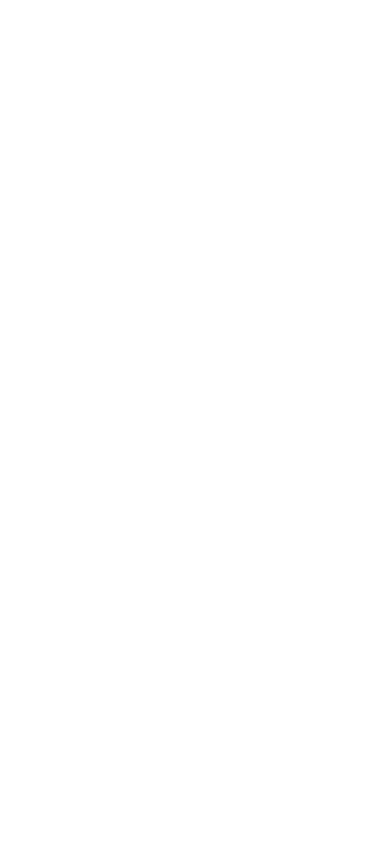
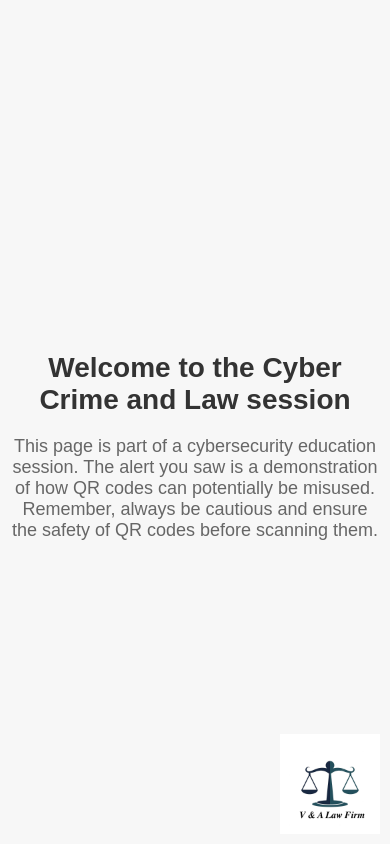
Before and after one commit to 07cs07/cyber-law-qr-code-quiz, a plain HTML site: page index.html in a window 390 px wide. Both pictures are taken after a click on the element "Close". Drawn offline with Linux system fonts and the light colour scheme.

Commit message:
Updating index.html with logo path

```diff
--- a/index.html
+++ b/index.html
@@ -4,16 +4,30 @@
     <meta charset="UTF-8">
     <meta http-equiv="X-UA-Compatible" content="IE=edge">
     <meta name="viewport" content="width=device-width, initial-scale=1.0">
-    <title>QR Code Demo</title>
+    <title>Cyber Crime and Law Session</title>
     <style>
+    @keyframes blinker {
+          50% { opacity: 0; }
+        }
+        .blinking {
+          animation: blinker 0.5s linear infinite;
+        }
         body, html {
             height: 100%;
             margin: 0;
+            padding: 0;
             display: flex;
             justify-content: center;
             align-items: center;
             text-align: center;
-            font-size: 16px; /* Base font size */
+            font-family: Arial, sans-serif;
+            background-color: #f7f7f7;
+        }
+        .logo {
+            position: absolute;
+            bottom: 10px;
+            right: 10px;
+            width: 100px; /* Set the size of your logo */
         }
         .modal {
             display: flex;
@@ -37,31 +51,43 @@
             font-size: 18px; /* Font size for modal content */
         }
         .modal-header {
-            font-size: 30px; /* Larger font size for the header */
+            font-size: 24px; /* Font size for the modal header */
             color: red;
             margin-bottom: 10px;
         }
         .close-text {
             cursor: pointer;
             color: #aaa;
-            font-size: 20px; /* Font size for the close text */
-            text-align: center;
-            margin-top: 10px;
+            font-size: 18px; /* Font size for the close text */
+            margin-top: 20px;
         }
         .close-text:hover,
         .close-text:focus {
             color: black;
             text-decoration: none;
         }
+        .content {
+            display: none;
+            flex-direction: column;
+            align-items: center;
+            width: 90%;
+            margin-top: 50px; /* Added margin for spacing */
+        }
+        .content h1 {
+            font-size: 28px; /* Larger font size for the title */
+            color: #333;
+            margin-bottom: 20px;
+        }
+        .content p {
+            font-size: 18px; /* Font size for the body text */
+            color: #666;
+            margin-bottom: 20px;
+        }
         @media (max-width: 600px) {
-            .modal-content {
+            .modal-content,
+            .content {
                 width: 95%;
             }
-        }
-        .warning-icon {
-            font-size: 48px; /* Larger size for the warning icon */
-            display: block; /* To ensure it appears on a new line */
-            margin-bottom: 20px;
         }
     </style>
 </head>
@@ -69,27 +95,23 @@
 
 <div id="myModal" class="modal">
   <div class="modal-content">
-    <span class="warning-icon">⚠️</span>
-    <div class="modal-header">Your phone has been hacked!!!</div>
+    <div class="modal-header blinking">⚠️ Your phone has been hacked!</div>
     <p>This is a demonstration. Remember, always be cautious with QR codes.</p>
     <div class="close-text" id="closeBtn">Close</div>
   </div>
 </div>
 
+<div class="content" id="mainContent">
+    <h1>Welcome to the Cyber Crime and Law session</h1>
+    <p>This page is part of a cybersecurity education session. The alert you saw is a demonstration of how QR codes can potentially be misused. Remember, always be cautious and ensure the safety of QR codes before scanning them.</p>
+<img src="/logo1.png" alt="V & A Law Firm" class="logo">
+</div>
+
 <script>
 document.getElementById("closeBtn").onclick = function() {
     document.getElementById("myModal").style.display = "none";
+    document.getElementById("mainContent").style.display = "block";
 };
-
-// Check if the browser supports the Vibration API
-function vibrateOnLoad() {
-    if (navigator.vibrate) {
-        navigator.vibrate(200); // Vibrate for 200 milliseconds
-    }
-}
-
-// Call the vibrate function once the window has fully loaded
-window.onload = vibrateOnLoad;
 </script>
 
 </body>
```
